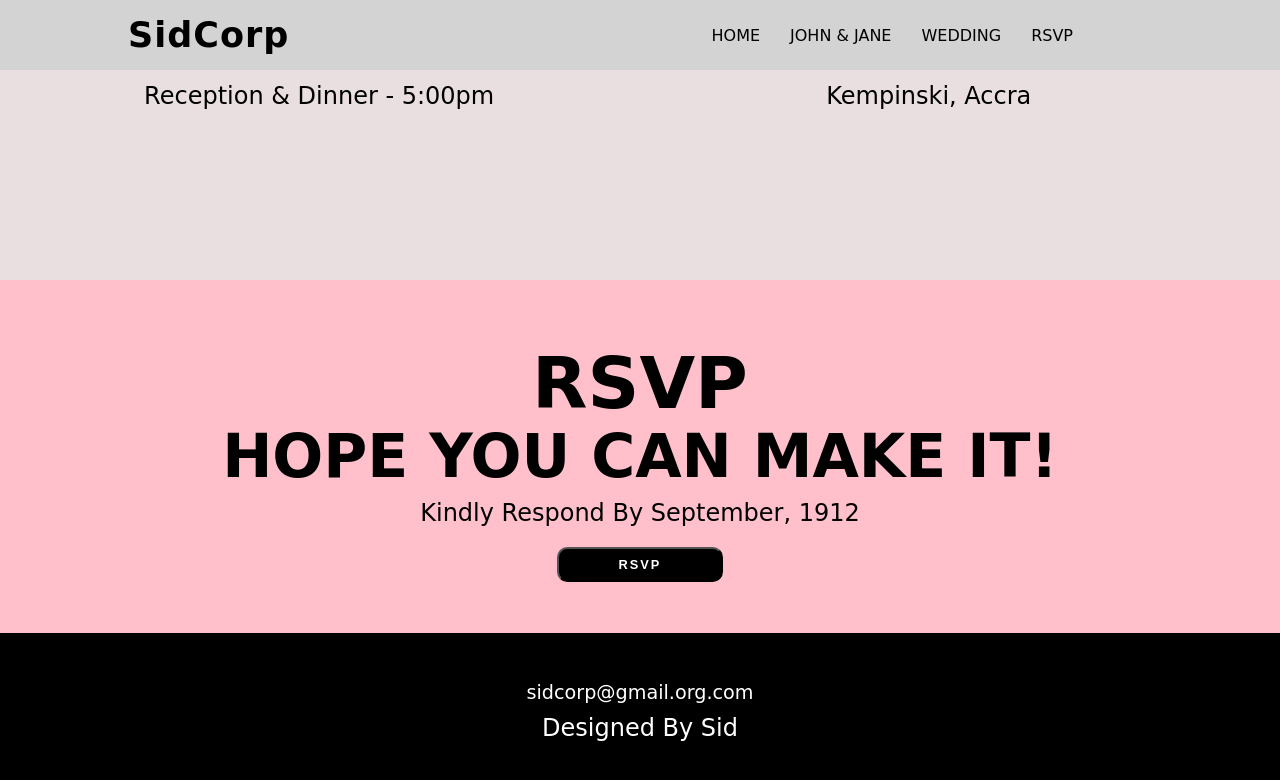
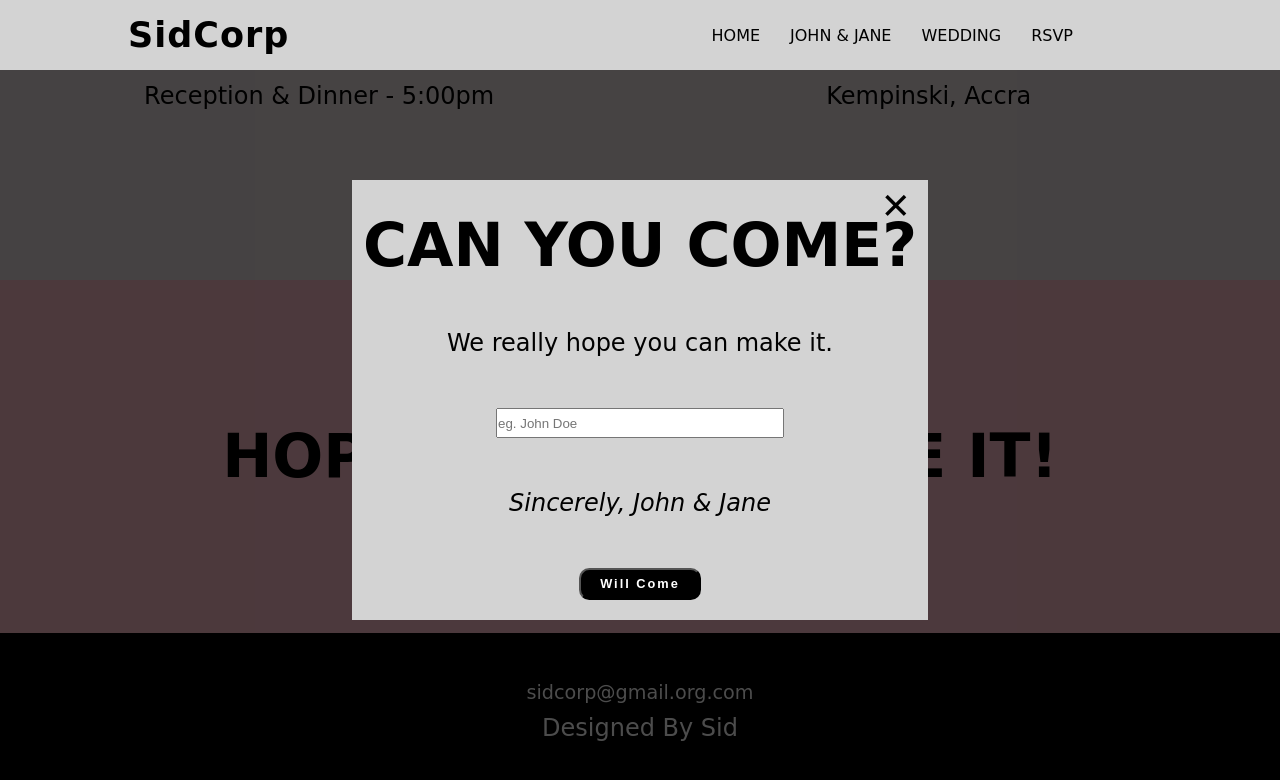
Before and after one commit to Dominic2000code/wedding-page-template, a website: page dist/index.html in a window 1280 px wide. Both pictures are taken after a click on the button "RSVP". Shown: the part 4361-5141 px from the top of the page. Drawn offline with Linux system fonts and the light colour scheme.

Commit message:
created a modal for desktop view

```diff
--- a/dist/css/indexstyle.css
+++ b/dist/css/indexstyle.css
@@ -230,8 +230,8 @@ h2 {
 	text-align: center;
 }
 
-.jj-content{
-    padding: 0 50px;
+.jj-content {
+	padding: 0 50px;
 }
 
 .footer a {
@@ -250,6 +250,64 @@ h2 {
 	text-decoration: underline;
 	zoom: 1.5em;
 }
+
+.modal-bg {
+	position: fixed;
+	width: 100%;
+	height: 100vh;
+	top: 0;
+	left: 0;
+	background-color: rgba(0, 0, 0, 0.7);
+	display: flex;
+	justify-content: center;
+	align-items: center;
+	visibility: hidden;
+	opacity: 0;
+	transition: visibility 0s opacity 0.5s;
+	-webkit-transition: visibility 0s opacity 0.5s;
+	-moz-transition: visibility 0s opacity 0.5s;
+	-ms-transition: visibility 0s opacity 0.5s;
+	-o-transition: visibility 0s opacity 0.5s;
+}
+
+.bg-active {
+	visibility: visible;
+	opacity: 1;
+}
+
+.modal {
+	position: relative;
+	background-color: #d3d3d3;
+	width: 45%;
+	height: 55%;
+	display: flex;
+	justify-content: space-around;
+	align-items: center;
+	flex-direction: column;
+}
+
+.modal-close {
+	position: absolute;
+	top: 0;
+	right: 14px;
+	cursor: pointer;
+	font-size: 42px;
+	transform: rotate(45deg);
+	-webkit-transform: rotate(45deg);
+	-moz-transform: rotate(45deg);
+	-ms-transform: rotate(45deg);
+	-o-transform: rotate(45deg);
+}
+
+input{
+	/* border-top: 0;
+	border-left: 0;
+	border-right: 0; */
+	width: 50%;
+	height: 30px;
+}
+
+
 
 @media (max-width: 600px) {
 	.nav {
@@ -291,9 +349,9 @@ h2 {
 		-moz-border-radius: 1.5em;
 		-ms-border-radius: 1.5em;
 		-o-border-radius: 1.5em;
-    }
+	}
 
-    .jj-content{
-    padding: 0;
+	.jj-content {
+		padding: 0;
+	}
 }
-}
--- a/dist/index.html
+++ b/dist/index.html
@@ -121,7 +121,19 @@
             </div>
           </div>
         </div>
-      </div> -->
+	  </div> -->
+
+		<!-- modal -->
+		<div class="modal-bg">
+			<div class="modal">
+				<h2 style="margin-top: 12px">CAN YOU COME?</h2>
+				<p>We really hope you can make it.</p>
+				<input type="text" placeholder="eg. John Doe" />
+				<p><i>Sincerely, John & Jane</i></p>
+				<button class="btn">Will Come</button>
+				<span class="modal-close">+</span>
+			</div>
+		</div>
 
 		<footer class="footer">
 			<a href="sidcorp.com" class="footer-link">sidcorp@gmail.org.com</a>
--- a/dist/index.js
+++ b/dist/index.js
@@ -1,7 +1,11 @@
 const button = document.querySelector(".rsvp-btn");
+const modalBg = document.querySelector(".modal-bg");
+const modalClose = document.querySelector(".modal-close");
 
+button.addEventListener("click", () => {
+	modalBg.classList.add("bg-active");
+});
 
-
-button.addEventListener('click',()=>{
-    document.body.classList.toggle('alert')
-})
+modalClose.addEventListener("click", () => {
+	modalBg.classList.remove("bg-active");
+});
```
